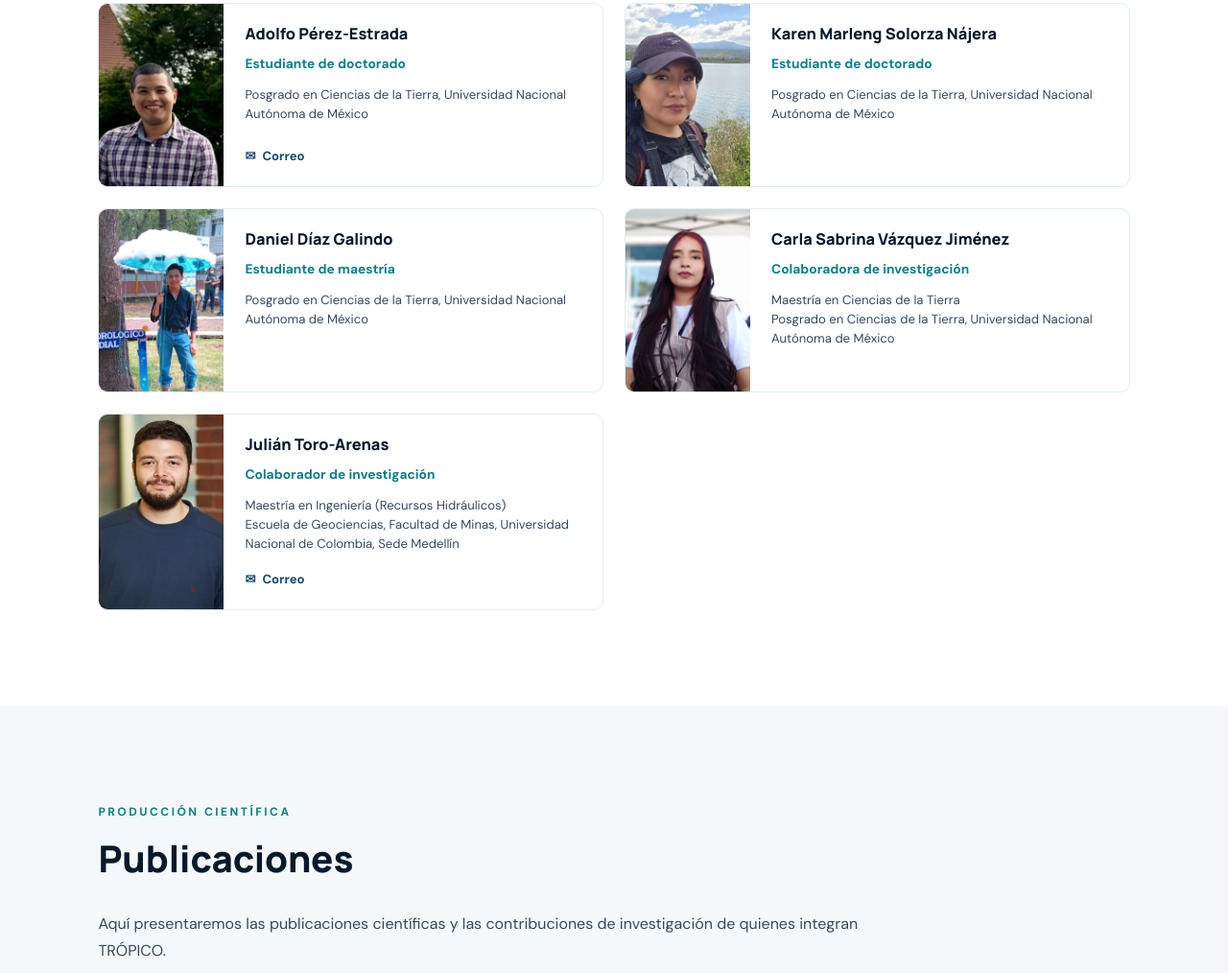
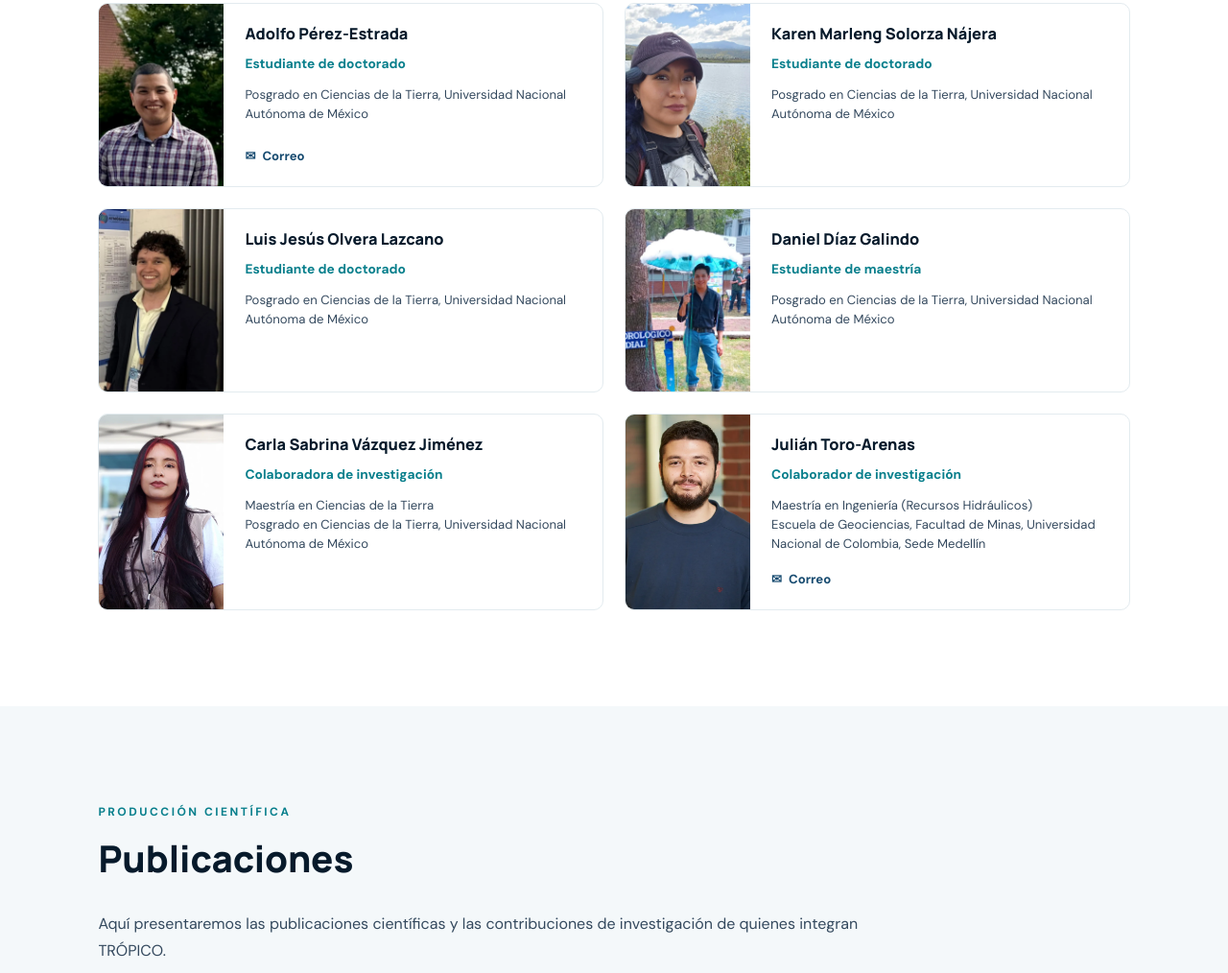
Before and after one commit to tropicoresearch/tropicoresearch.github.io, a plain HTML site: page es/index.html in a window 1280 px wide. Shown: the part 2941-3955 px from the top of the page at 96% size. Drawn offline with Linux system fonts and the light colour scheme.

Commit message:
Add Luis Jesus Olvera Lazcano to TRÓPICO team

```diff
--- a/es/index.html
+++ b/es/index.html
@@ -422,6 +422,35 @@
 
           </article>
 
+          <!-- Luis -->
+
+          <article class="person-card">
+
+            <img
+              src="../assets/images/people/luis_jesus_olvera_lazcano.webp"
+              alt="Luis Jesús Olvera Lazcano"
+              class="person-photo"
+              loading="lazy">
+
+            <div class="person-info">
+
+              <h4>Luis Jesús Olvera Lazcano</h4>
+
+              <p class="person-role">
+                Estudiante de doctorado
+              </p>
+
+              <p class="person-affiliation">
+                Posgrado en Ciencias de la Tierra,
+                Universidad Nacional Autónoma de México
+              </p>
+
+            </div>
+
+          </article>
+
+
+
 
           <!-- Daniel -->
 
```
Also changed, not shown: index.html (+28 -0 lines), assets/images/people/luis_jesus_olvera_lazcano.webp (added).
